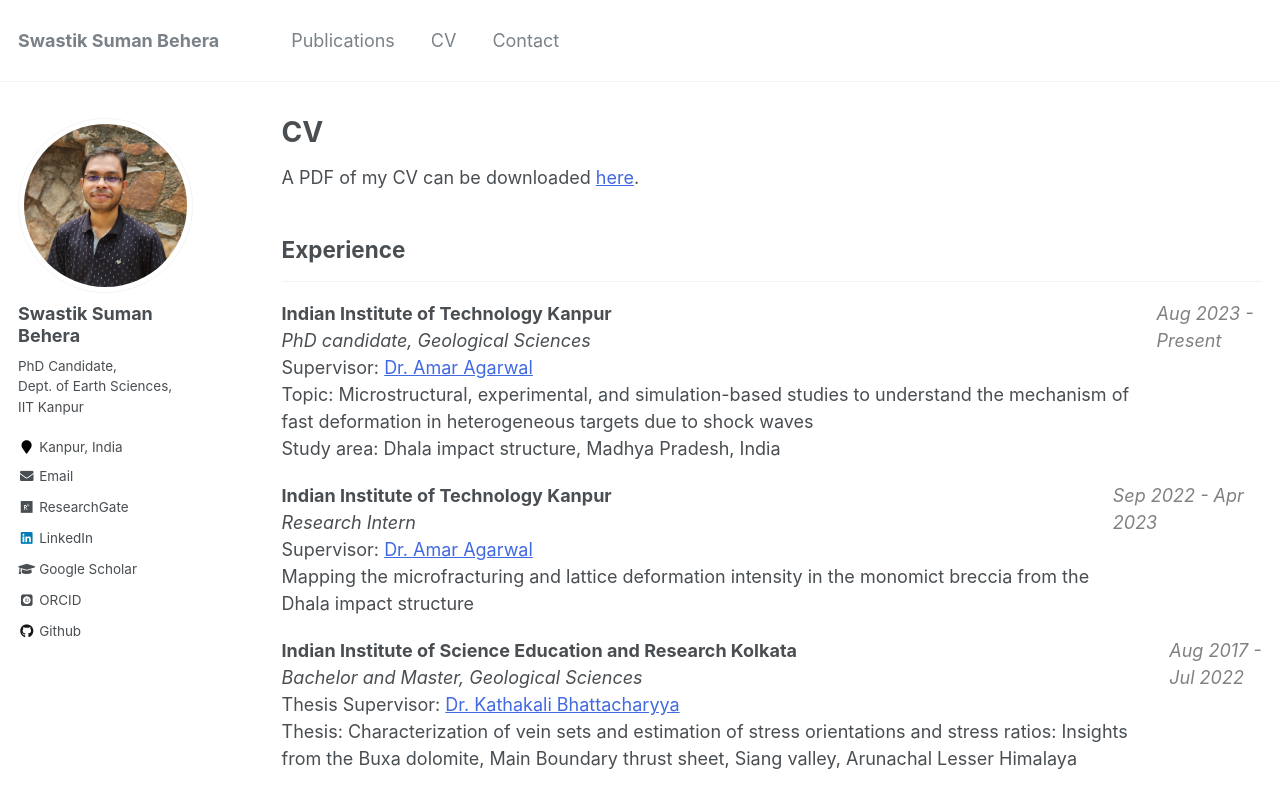
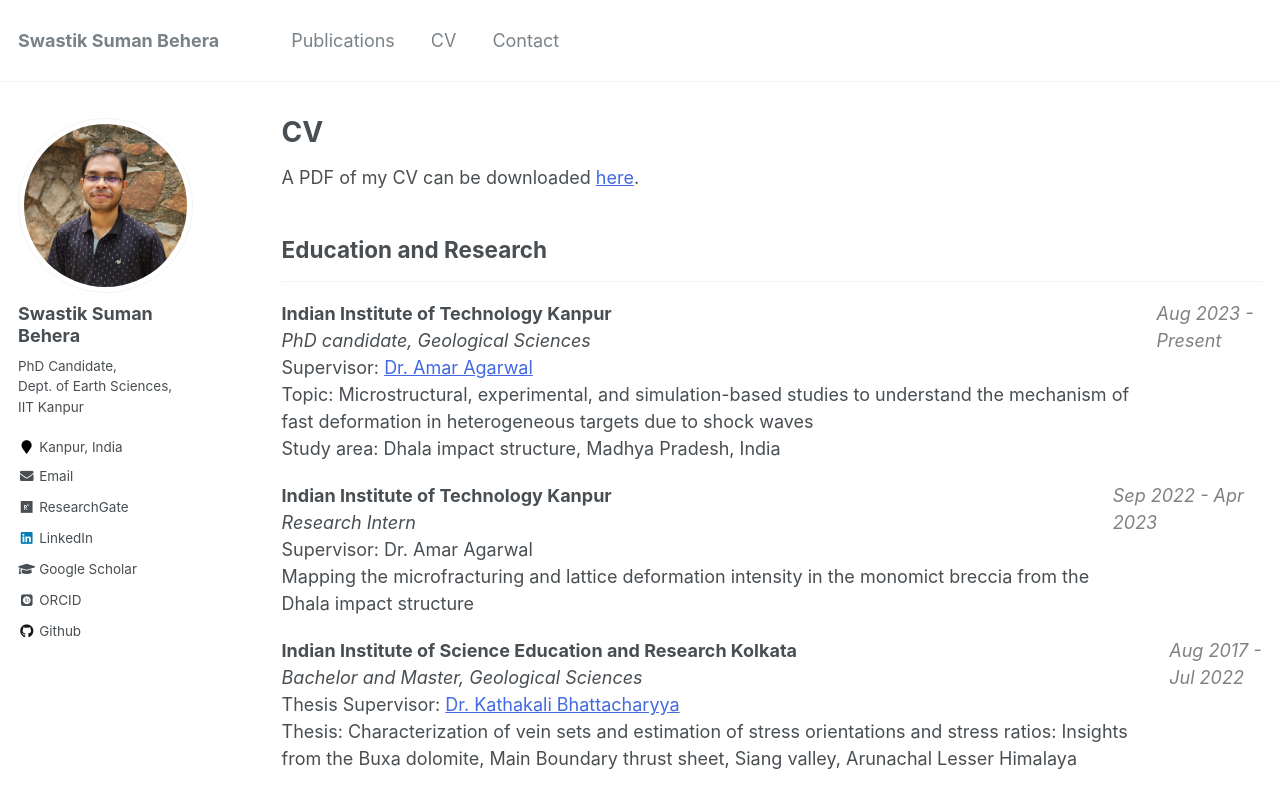
Before and after one commit to swastiksumanbehera/swastiksumanbehera.github.io, a Jekyll site: the page built from _pages/cv.md, in a window 1280 px wide and 990 px high. Shown: the top 808 px of the window. Built offline with Jekyll 4.4.1, drawn with Linux system fonts in a browser that asks for light colours; some web fonts are replaced.

Commit message:
Update cv.md

```diff
--- a/_pages/cv.md
+++ b/_pages/cv.md
@@ -13,7 +13,7 @@ A PDF of my CV can be downloaded [here](/files/CV_Swastik_Suman.pdf){:target="_b
 
 <!--<iframe src="/files/CV_Swastik_Suman.pdf" width="100%" height="700px"></iframe>-->
 
-## Experience
+## Education and Research
 ---
 <div style="display: flex; justify-content: space-between; margin-bottom: 20px">
   <span>
@@ -29,7 +29,7 @@ A PDF of my CV can be downloaded [here](/files/CV_Swastik_Suman.pdf){:target="_b
   <span>
     <strong>Indian Institute of Technology Kanpur</strong><br/>
     <i>Research Intern</i><br/>
-    Supervisor: <a href="https://home.iitk.ac.in/~amarag/pages/Amar.html" target="_blank">Dr. Amar Agarwal</a><br/>
+    Supervisor: Dr. Amar Agarwal<br/>
     Mapping the microfracturing and lattice deformation intensity in the monomict breccia from the Dhala impact structure<br/>
   </span>
   <span style="color:grey"><i>Sep 2022 - Apr 2023</i></span>
```
